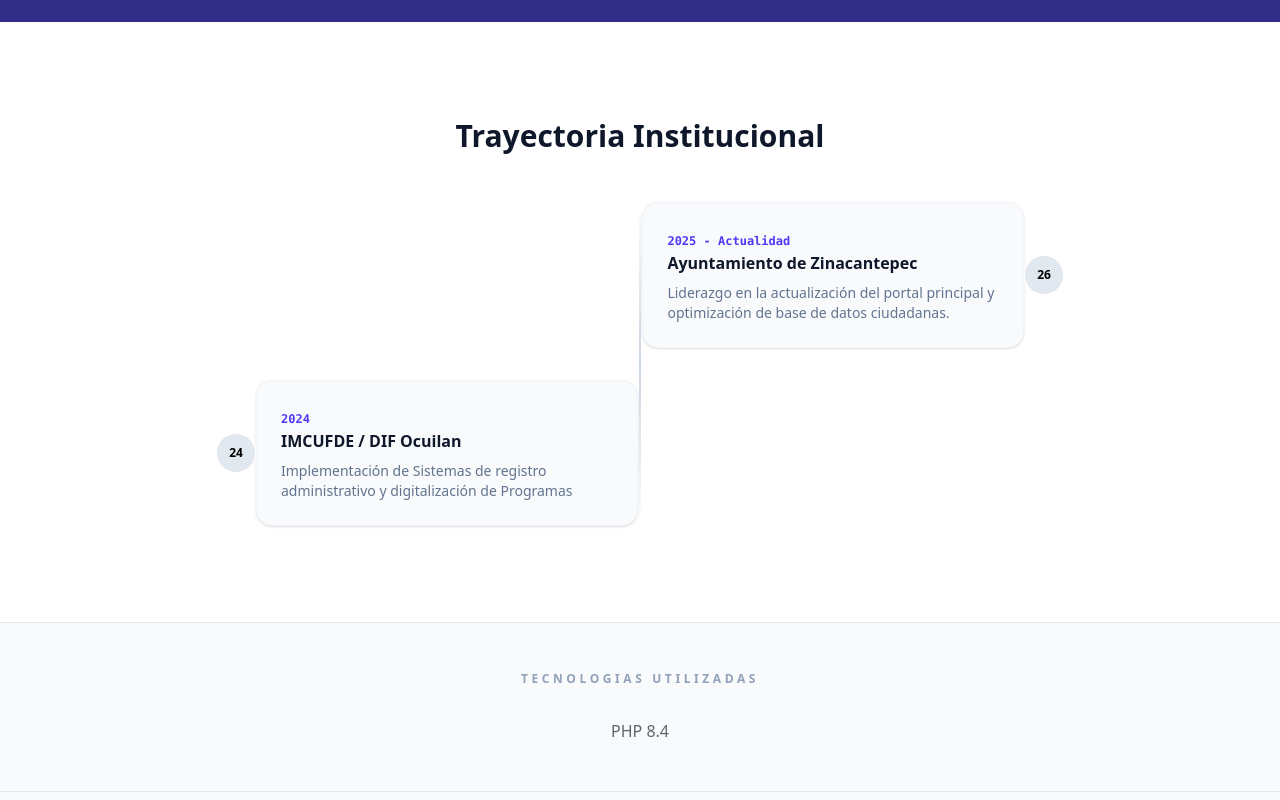
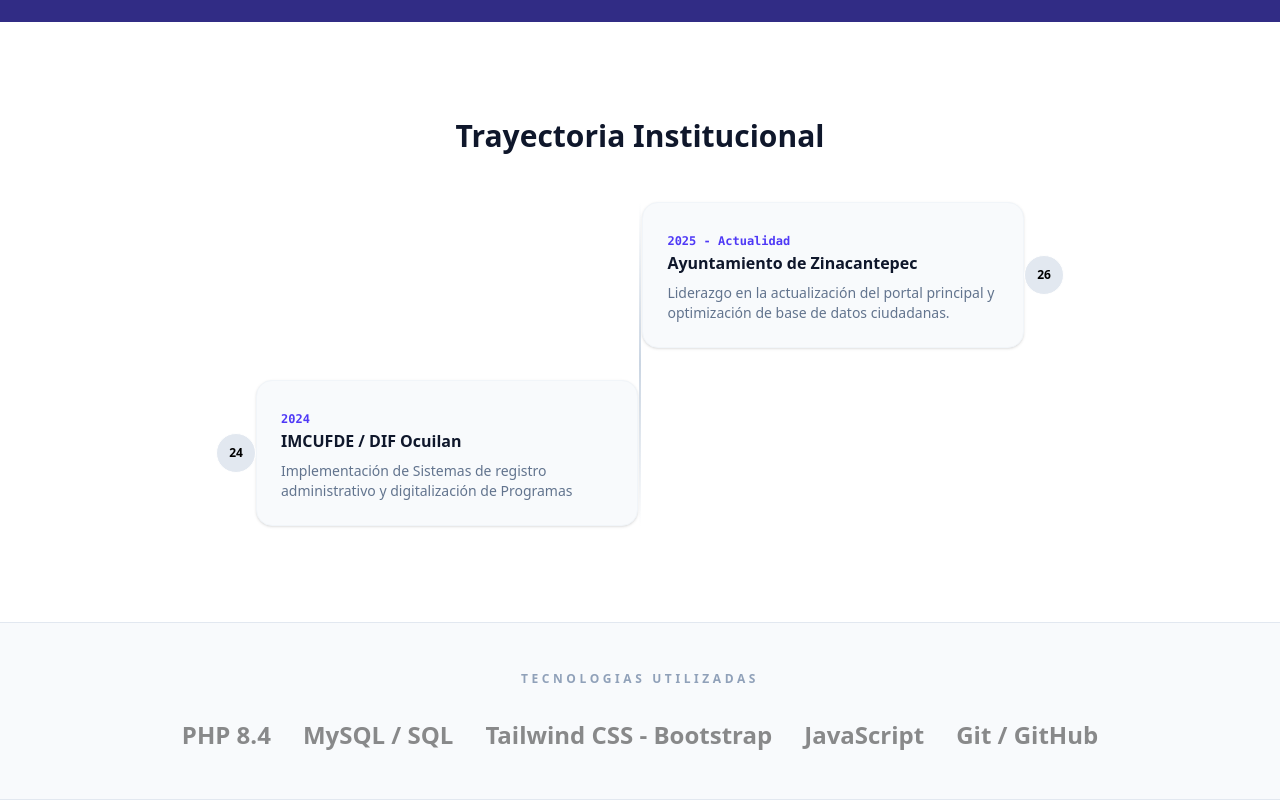
Before and after one commit to ernestovaldes575/Landing-Page, a website: page index.html in a window 1280 px wide. Shown: the part 1781-2581 px from the top of the page. Drawn offline with Linux system fonts and the light colour scheme.

Commit message:
Tecnologias - SECCION

```diff
--- a/index.html
+++ b/index.html
@@ -204,7 +204,11 @@
         <div class="max-w-7xl mx-auto px-6">
             <p class="text-center text-xs font-bold text-slate-400 uppercase tracking-[0.3em] mb-8">Tecnologias Utilizadas</p>
             <div class="flex flex-wrap justify-center gap-8 opacity-60 grayscale hover:grayscale-0 transition-all duration-500">
-                <span>PHP 8.4</span>
+                <span class="text-2xl font-black text-slate-700">PHP 8.4</span>
+                <span class="text-2xl font-black text-slate-700">MySQL / SQL</span>
+                <span class="text-2xl font-black text-slate-700">Tailwind CSS - Bootstrap</span>
+                <span class="text-2xl font-black text-slate-700">JavaScript</span>
+                <span class="text-2xl font-black text-slate-700">Git / GitHub</span>
             </div>
         </div>
     </section>
```
Also changed, not shown: dist/output.css.
